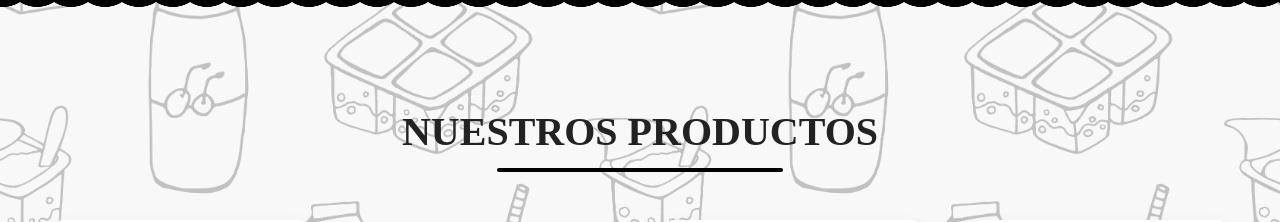
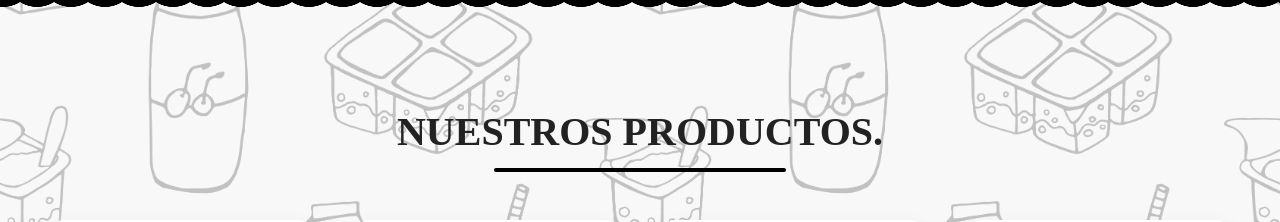
Before and after one commit to asoriabiolac-creator/baqui-web, a React (Create React App) app: page /productos in a window 1280 px wide. Shown: the part 128-350 px from the top of the page. Built offline with nearby package versions, Linux system fonts and the light colour scheme.

Commit message:
actualizacion

```diff
--- a/src/pages/Productos.jsx
+++ b/src/pages/Productos.jsx
@@ -5,7 +5,7 @@ function Productos() {
   return (
     <main>
       <section className="productos-section">
-        <h1>NUESTROS PRODUCTOS</h1>
+        <h1>NUESTROS PRODUCTOS.</h1>
         <div className="productos-grid">
           <div className="producto">
             <img src="/imagen/KEFIR.png" alt="KEFIR" />
@@ -14,7 +14,7 @@ function Productos() {
               <br />
               <strong>S/15</strong>
             </p>
-          </div>a
+          </div>
 
           <div className="producto">
             <img src="/imagen/arandano.png" alt="YOGUR DE FRESA" />
```
